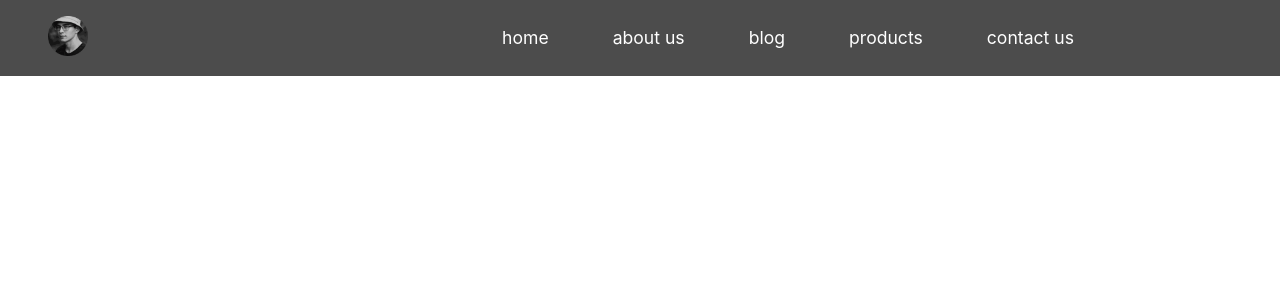
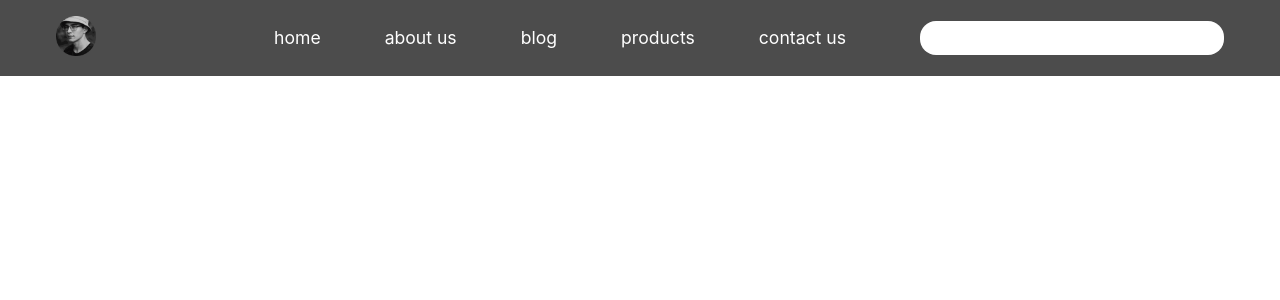
Before and after one commit to AkobirCoder/ReactJS-tutorial, a React (Create React App) app in the folder my-app/: page / in a window 1280 px wide. Shown: the top 300 px of the page. Built offline with nearby package versions, Linux system fonts and the light colour scheme.

Commit message:
./my-app/src/App.jsx was updated

```diff
--- a/my-app/src/App.jsx
+++ b/my-app/src/App.jsx
@@ -26,11 +26,19 @@
 
 import { BrowserRouter, Route, Routes } from 'react-router-dom';
 import Header from './components/Header';
+import Main from './components/Main';
+import Article from './components/Article';
+import Sidebar from './components/Sidebar';
+import Footer from './components/Footer';
 
 function App() {
     return (
         <BrowserRouter>
             <Header />
+            <Main />
+            <Article />
+            <Sidebar />
+            <Footer />
             <Routes>
                 <Route path='/home'/>
             </Routes>
--- a/my-app/src/components/Article.jsx
+++ b/my-app/src/components/Article.jsx
@@ -0,0 +1,11 @@
+import styles from '../styles/Article.module.css';
+
+function Article() {
+    return (
+        <div className={styles.articleSection}>
+
+        </div>
+    )
+}
+
+export default Article;
--- a/my-app/src/components/Footer.jsx
+++ b/my-app/src/components/Footer.jsx
@@ -0,0 +1,11 @@
+import styles from '../styles/Footer.module.css';
+
+function Footer() {
+    return (
+        <div className={styles.footerSection}>
+
+        </div>
+    )
+}
+
+export default Footer;
--- a/my-app/src/components/Header.jsx
+++ b/my-app/src/components/Header.jsx
@@ -1,15 +1,15 @@
 import {Link} from 'react-router-dom';
 import styles from '../styles/Header.module.css';
-import logo from '../images/image.png'
+import logo from '../images/image.png';
 
 function Header() {
     return (
-        <div className={styles.heroSection}>
-            <Link href="./home" className={styles.heroSectionLogo}>
+        <div className={styles.headerSection}>
+            <Link href="./home" className={styles.headerSectionLogo}>
                 <img src={logo} alt="" />
             </Link>
-            <nav className={styles.heroSectionNavbar}>
-                <ul className={styles.heroSectionNavbarMenu}>
+            <nav className={styles.headerSectionNavbar}>
+                <ul className={styles.headerSectionNavbarMenu}>
                     <li className={styles.navbarMenuItem}>
                         <a href="./home">
                             home
@@ -37,6 +37,9 @@ function Header() {
                     </li>
                 </ul>
             </nav>
+            <div className={styles.headerSectionSearch}>
+                <input type="text" name="" id="" />
+            </div>
         </div>
     )
 }
--- a/my-app/src/components/Main.jsx
+++ b/my-app/src/components/Main.jsx
@@ -0,0 +1,11 @@
+import styles from '../styles/Main.module.css';
+
+function Main() {
+    return (
+        <div className={styles.mainSection}>
+
+        </div>
+    )
+}
+
+export default Main;
--- a/my-app/src/components/Sidebar.jsx
+++ b/my-app/src/components/Sidebar.jsx
@@ -0,0 +1,11 @@
+import styles from '../styles/Sidebar.module.css';
+
+function Sidebar() {
+    return (
+        <div className={styles.sidebarSection}>
+
+        </div>
+    )
+}
+
+export default Sidebar;
--- a/my-app/src/styles/Header.module.css
+++ b/my-app/src/styles/Header.module.css
@@ -1,25 +1,25 @@
-.heroSection {
+.headerSection {
     display: flex;
-    padding: 1rem 3rem;
+    padding: 1rem 3.5rem;
     background: rgb(0, 0, 0, 0.7);
 }
 
-.heroSection .heroSectionLogo {
+.headerSection .headerSectionLogo {
     flex: 1;
 }
 
-.heroSection .heroSectionLogo img {
+.headerSection .headerSectionLogo img {
     width: 2.5rem;
     height: 2.5rem;
 }
 
-.heroSection .heroSectionNavbar {
-    flex: 3;
+.headerSection .headerSectionNavbar {
+    flex: 5;
     display: flex;
     justify-content: center;
 }
 
-.heroSectionNavbar .heroSectionNavbarMenu {
+.headerSectionNavbar .headerSectionNavbarMenu {
     margin: 0;
     padding: 0;
     display: flex;
@@ -27,7 +27,7 @@
     align-items: center;
 }
 
-.heroSectionNavbarMenu .navbarMenuItem {
+.headerSectionNavbarMenu .navbarMenuItem {
     margin: 0rem 0.5rem;
     padding: 0.5rem 1rem;
 }
@@ -38,3 +38,23 @@
     padding: 0.2rem 0.5rem;
     text-decoration: none;
 }
+
+.headerSection .headerSectionSearch {
+    flex: 1.5;
+    display: flex;
+    align-items: center;
+    justify-content: center;
+}
+
+.headerSectionSearch input {
+    width: 17rem;
+    border: none;
+    font-size: 1rem;
+    border-radius: 1rem;
+    padding: 0.5rem 1rem;
+}
+
+.headerSectionSearch input:focus {
+    border: none;
+    outline: none;
+}
```
Also changed, not shown: my-app/src/styles/Article.module.css (added), my-app/src/styles/Footer.module.css (added), my-app/src/styles/Main.module.css (added), my-app/src/styles/Sidebar.module.css (added).
